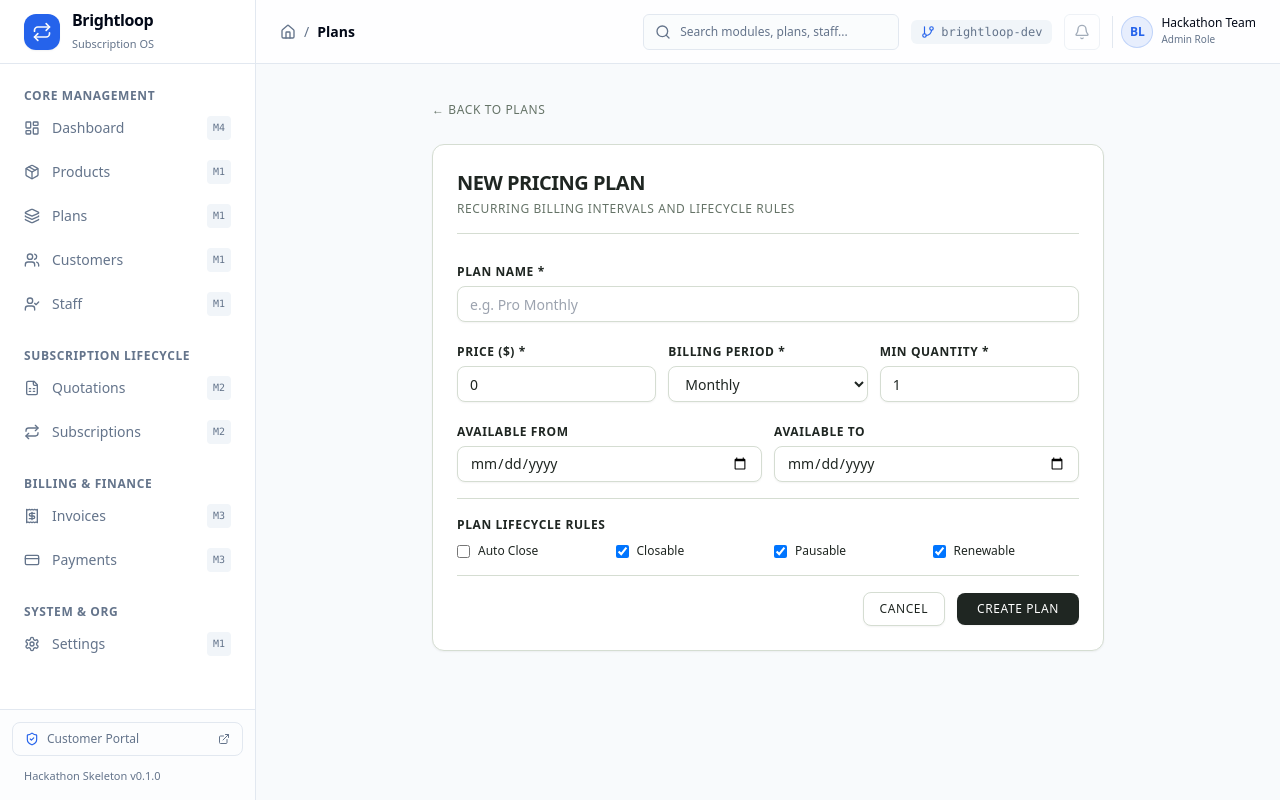
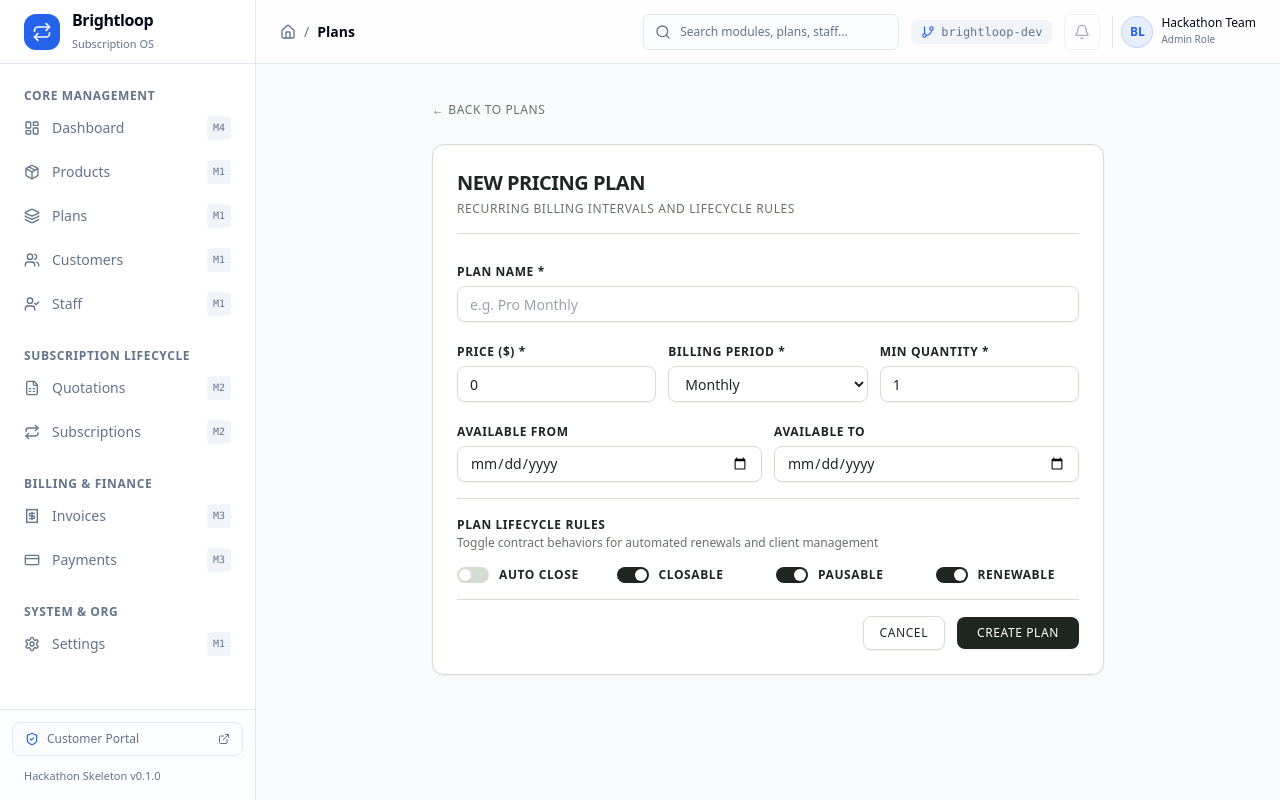
Before and after one commit to Sreeelakshmi/Brightloop, a Next.js app: page /plans/new in a window 1280 px wide. Built offline with nearby package versions, Linux system fonts and the light colour scheme.

Commit message:
style(catalog): apply theme to product and plan screens

```diff
--- a/src/app/(dashboard)/plans/plans-list-client.tsx
+++ b/src/app/(dashboard)/plans/plans-list-client.tsx
@@ -3,7 +3,7 @@
 import React, { useState, useTransition } from "react";
 import { useRouter, useSearchParams } from "next/navigation";
 import { PlanTable } from "@/components/subscriptions/PlanTable";
-import { THEME } from "@/components/subscriptions/theme";
+import { PageHeader } from "@/components/subscriptions/PageHeader";
 import type { PlanWithId } from "@/types/catalog";
 import type { UserRole } from "@/types";
 
@@ -53,12 +53,11 @@ export function PlansListClient({
 
   return (
     <div className="space-y-6">
-      <div>
-        <h1 className={`text-2xl ${THEME.primaryDark.heading}`}>Pricing Plans</h1>
-        <p className="text-xs uppercase tracking-wider text-[#657367]">
-          Configure recurring billing intervals and lifecycle policy rules.
-        </p>
-      </div>
+      <PageHeader
+        title="PRICING PLANS"
+        subtitle="Configure recurring billing intervals and lifecycle policy rules."
+        logDate="31.10.2026"
+      />
 
       <PlanTable
         plans={initialPlans}
--- a/src/app/(dashboard)/products/products-list-client.tsx
+++ b/src/app/(dashboard)/products/products-list-client.tsx
@@ -3,7 +3,7 @@
 import React, { useState, useTransition } from "react";
 import { useRouter, useSearchParams } from "next/navigation";
 import { ProductTable } from "@/components/subscriptions/ProductTable";
-import { THEME } from "@/components/subscriptions/theme";
+import { PageHeader } from "@/components/subscriptions/PageHeader";
 import type { ProductWithVariants } from "@/types/catalog";
 import type { UserRole } from "@/types";
 
@@ -53,12 +53,11 @@ export function ProductsListClient({
 
   return (
     <div className="space-y-6">
-      <div>
-        <h1 className={`text-2xl ${THEME.primaryDark.heading}`}>Products Catalog</h1>
-        <p className="text-xs uppercase tracking-wider text-[#657367]">
-          Manage digital goods, services, and multi-tier product variants.
-        </p>
-      </div>
+      <PageHeader
+        title="PRODUCT CATALOG"
+        subtitle="Manage digital goods, services, and multi-tier product variants."
+        logDate="31.10.2026"
+      />
 
       <ProductTable
         products={initialProducts}
--- a/src/components/subscriptions/PlanForm.tsx
+++ b/src/components/subscriptions/PlanForm.tsx
@@ -153,20 +153,46 @@ export function PlanForm({ initialPlan, onSuccess }: PlanFormProps) {
           </div>
         </div>
 
-        <div className="pt-3 border-t border-[#D5DDD2] space-y-2">
-          <label className="text-xs font-bold uppercase tracking-wider text-[#1F2622]">Plan Lifecycle Rules</label>
-          <div className="grid grid-cols-2 sm:grid-cols-4 gap-3 text-xs">
-            <label className="flex items-center gap-2 cursor-pointer font-medium text-[#1F2622]">
-              <input type="checkbox" {...register("autoClose")} className="rounded border-[#D5DDD2] text-[#1F2622] focus:ring-[#1F2622]" /> Auto Close
+        <div className="pt-3 border-t border-[#D5DDD2] space-y-3">
+          <div>
+            <label className="text-xs font-bold uppercase tracking-wider text-[#1F2622]">Plan Lifecycle Rules</label>
+            <p className="text-xs text-[#657367]">Toggle contract behaviors for automated renewals and client management</p>
+          </div>
+          <div className="grid grid-cols-2 sm:grid-cols-4 gap-4 pt-1">
+            <label className="flex items-center gap-2.5 cursor-pointer select-none group">
+              <div className="relative inline-flex items-center">
+                <input type="checkbox" {...register("autoClose")} className="sr-only peer" />
+                <div className="w-8 h-4 bg-[#D5DDD2] rounded-full peer-focus:outline-none peer peer-checked:bg-[#1F2622] transition-colors" />
+                <div className="absolute left-0.5 top-0.5 w-3 h-3 bg-white rounded-full transition-transform peer-checked:translate-x-4 shadow-sm" />
+              </div>
+              <span className="text-xs font-bold uppercase tracking-wider text-[#1F2622] group-hover:text-black">Auto Close</span>
             </label>
-            <label className="flex items-center gap-2 cursor-pointer font-medium text-[#1F2622]">
-              <input type="checkbox" {...register("closable")} className="rounded border-[#D5DDD2] text-[#1F2622] focus:ring-[#1F2622]" /> Closable
+
+            <label className="flex items-center gap-2.5 cursor-pointer select-none group">
+              <div className="relative inline-flex items-center">
+                <input type="checkbox" {...register("closable")} className="sr-only peer" />
+                <div className="w-8 h-4 bg-[#D5DDD2] rounded-full peer-focus:outline-none peer peer-checked:bg-[#1F2622] transition-colors" />
+                <div className="absolute left-0.5 top-0.5 w-3 h-3 bg-white rounded-full transition-transform peer-checked:translate-x-4 shadow-sm" />
+              </div>
+              <span className="text-xs font-bold uppercase tracking-wider text-[#1F2622] group-hover:text-black">Closable</span>
             </label>
-            <label className="flex items-center gap-2 cursor-pointer font-medium text-[#1F2622]">
-              <input type="checkbox" {...register("pausable")} className="rounded border-[#D5DDD2] text-[#1F2622] focus:ring-[#1F2622]" /> Pausable
+
+            <label className="flex items-center gap-2.5 cursor-pointer select-none group">
+              <div className="relative inline-flex items-center">
+                <input type="checkbox" {...register("pausable")} className="sr-only peer" />
+                <div className="w-8 h-4 bg-[#D5DDD2] rounded-full peer-focus:outline-none peer peer-checked:bg-[#1F2622] transition-colors" />
+                <div className="absolute left-0.5 top-0.5 w-3 h-3 bg-white rounded-full transition-transform peer-checked:translate-x-4 shadow-sm" />
+              </div>
+              <span className="text-xs font-bold uppercase tracking-wider text-[#1F2622] group-hover:text-black">Pausable</span>
             </label>
-            <label className="flex items-center gap-2 cursor-pointer font-medium text-[#1F2622]">
-              <input type="checkbox" {...register("renewable")} className="rounded border-[#D5DDD2] text-[#1F2622] focus:ring-[#1F2622]" /> Renewable
+
+            <label className="flex items-center gap-2.5 cursor-pointer select-none group">
+              <div className="relative inline-flex items-center">
+                <input type="checkbox" {...register("renewable")} className="sr-only peer" />
+                <div className="w-8 h-4 bg-[#D5DDD2] rounded-full peer-focus:outline-none peer peer-checked:bg-[#1F2622] transition-colors" />
+                <div className="absolute left-0.5 top-0.5 w-3 h-3 bg-white rounded-full transition-transform peer-checked:translate-x-4 shadow-sm" />
+              </div>
+              <span className="text-xs font-bold uppercase tracking-wider text-[#1F2622] group-hover:text-black">Renewable</span>
             </label>
           </div>
         </div>
```
